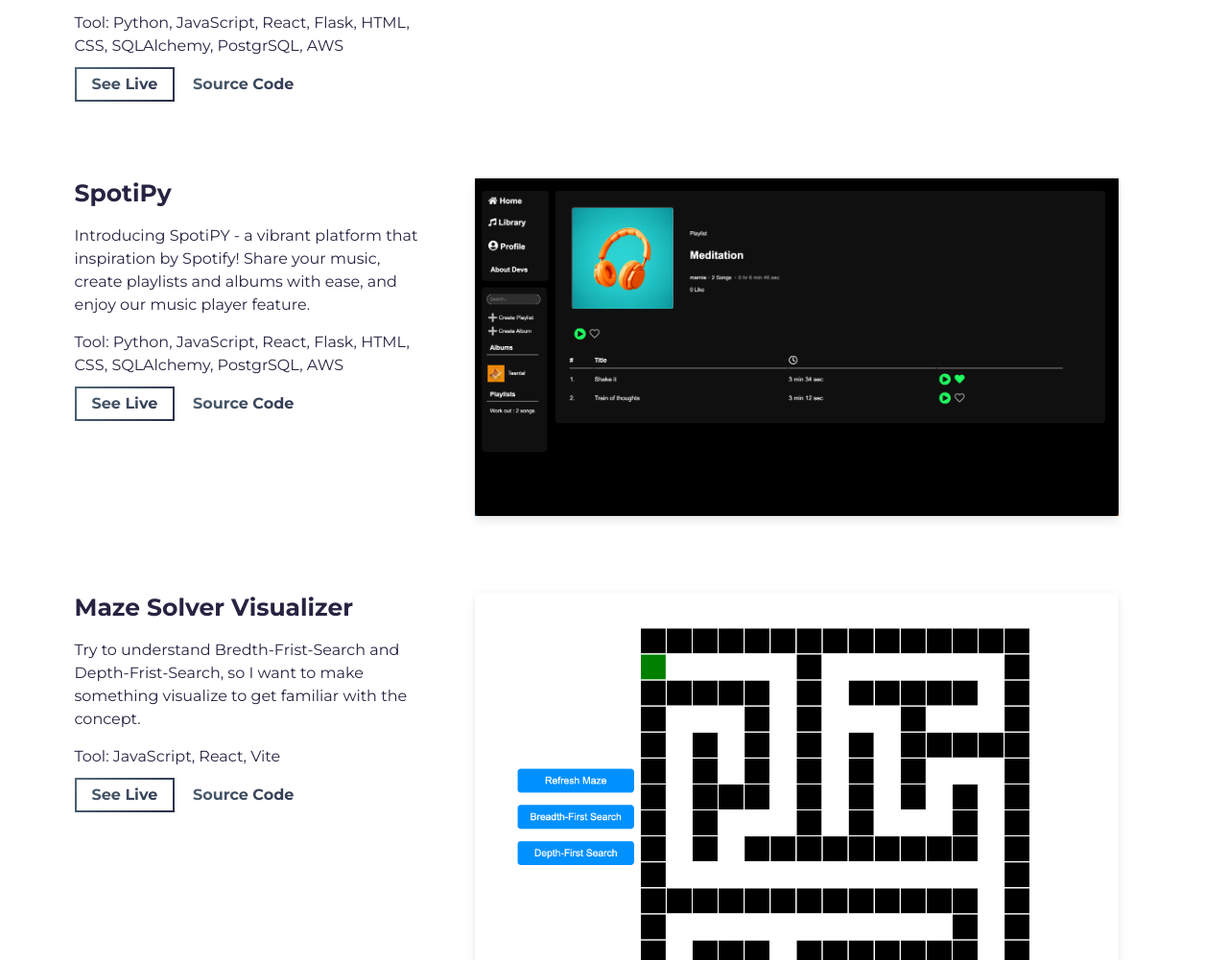
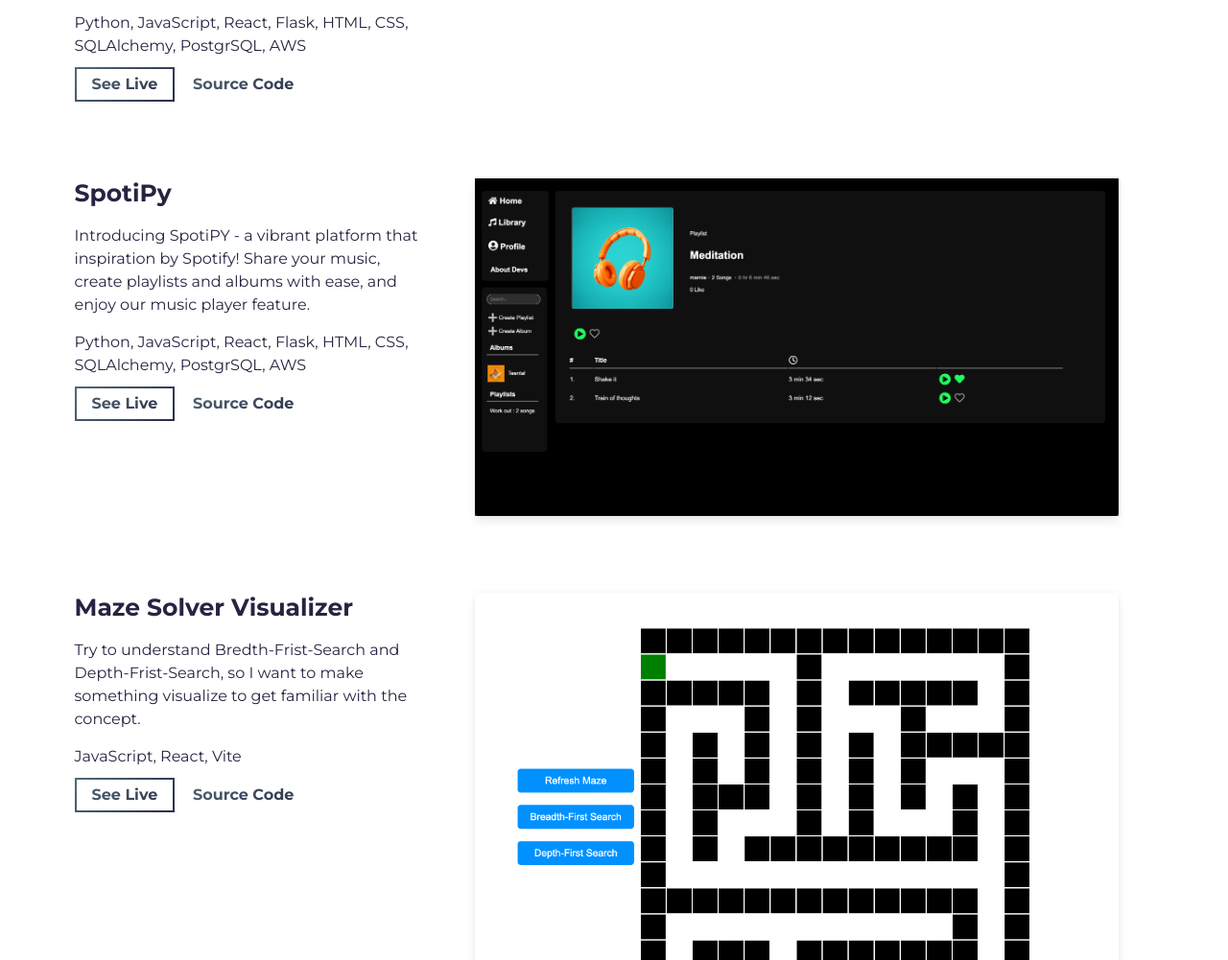
Before and after one commit to dcth628/dcth628.github.io, a website built with Parcel: page index.html in a window 1280 px wide. Shown: the part 2352-3353 px from the top of the page at 96% size. Built offline with nearby package versions, Linux system fonts and the light colour scheme.

Commit message:
updated the description

```diff
--- a/index.html
+++ b/index.html
@@ -138,7 +138,7 @@
                     Looking for a helpful tool to track your diet and save your favorite recipes? Tasty Nutrition is the one you are looking for. The website offers a user-friendly platform where you can create custom ingredients, track nutrition facts, and make informed choices about your diet. With comprehensive nutrition information for personalized recipes, including calories, protein, carbs, and fats, you'll have all the information you need to make healthy decisions.
                   </p>
                   <p>
-                    Tool: Python, JavaScript, React, Flask, HTML, CSS, SQLAlchemy, PostgrSQL, AWS
+                    Python, JavaScript, React, Flask, HTML, CSS, SQLAlchemy, PostgrSQL, AWS
                   </p>
                 </div>
                 <a
@@ -191,7 +191,7 @@
                     Introducing SpotiPY - a vibrant platform that inspiration by Spotify! Share your music, create playlists and albums with ease, and enjoy our music player feature.
                   </p>
                   <p>
-                    Tool: Python, JavaScript, React, Flask, HTML, CSS, SQLAlchemy, PostgrSQL, AWS
+                    Python, JavaScript, React, Flask, HTML, CSS, SQLAlchemy, PostgrSQL, AWS
                   </p>
                 </div>
                 <a
@@ -244,7 +244,7 @@
                     Try to understand Bredth-Frist-Search and Depth-Frist-Search, so I want to make something visualize to get familiar with the concept.
                   </p>
                   <p>
-                    Tool: JavaScript, React, Vite
+                    JavaScript, React, Vite
                   </p>
                 </div>
                 <a
```
